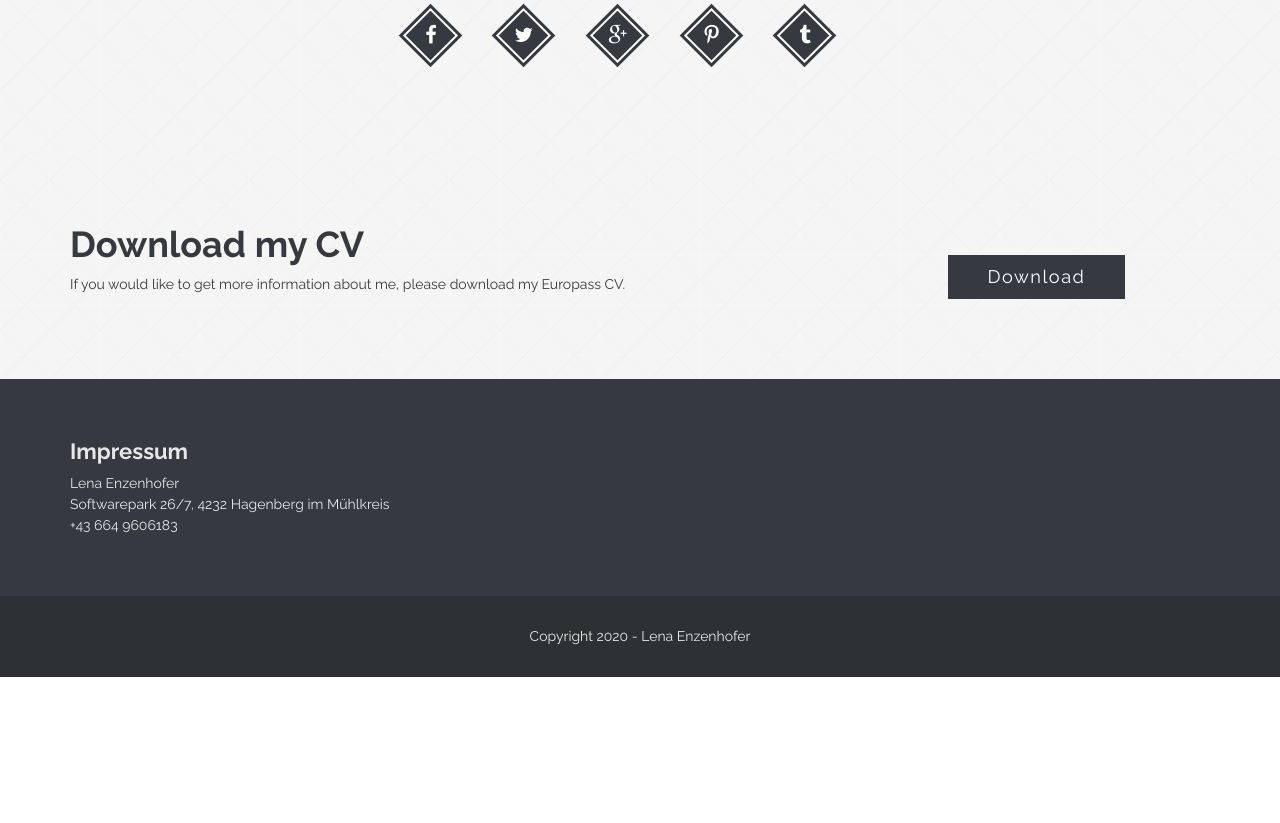
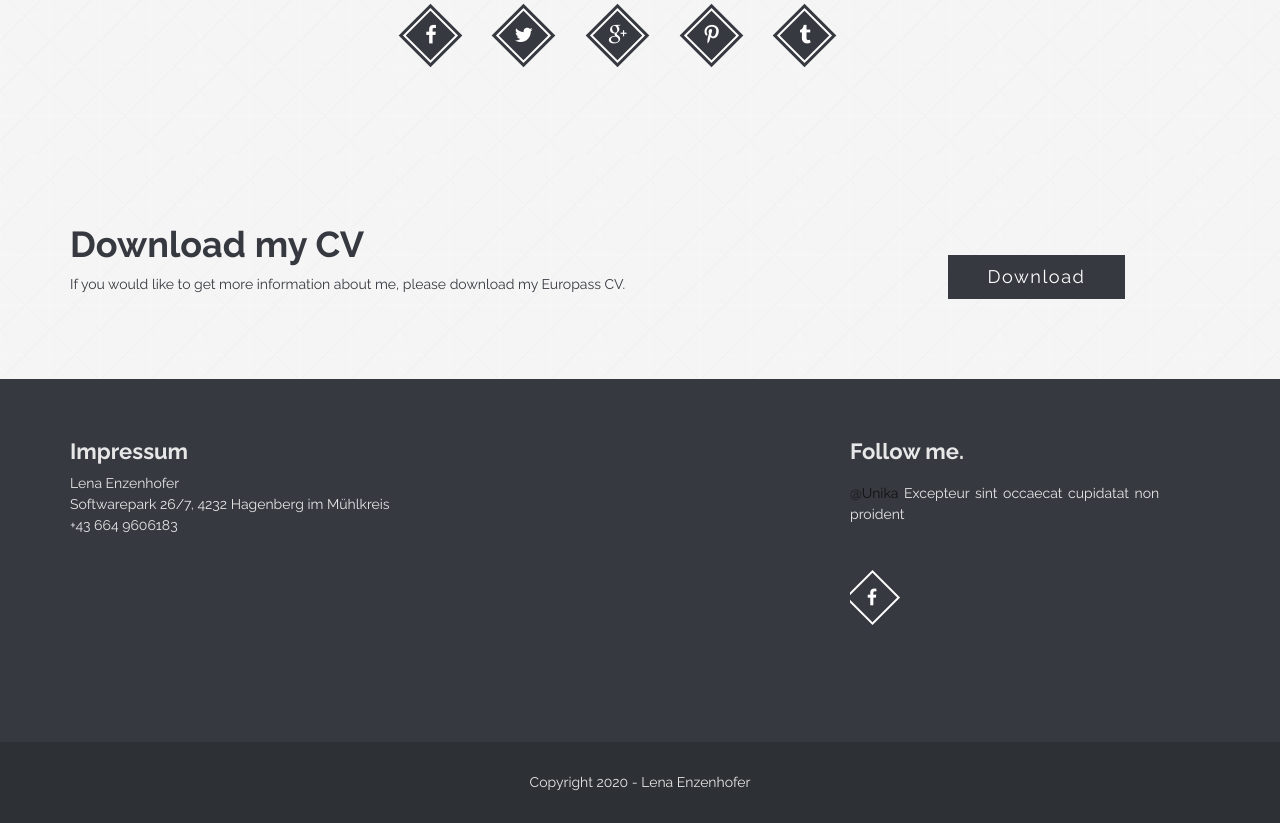
Before and after one commit to Lenzi99/Lenzi99.github.io, a plain HTML site: page index.html in a window 1280 px wide. Shown: the part 6520-7343 px from the top of the page. Before the commit the page ends 7197 px from the top, so only its background shows below. Drawn offline with nearby package versions, Linux system fonts and the light colour scheme; files whose address does not match are found by name.

Commit message:
Update index.html

```diff
--- a/index.html
+++ b/index.html
@@ -620,9 +620,15 @@
                                 </p>
 							</div>
                         	<div class="col-sm-6 col-md-4">
+							</div>
+							<div class="col-sm-12 col-md-4">
+                                <h4>Follow me.</h4>
+                                <div class="single-tweet">
+                                    <div class="tweet-content"><span>@Unika</span> Excepteur sint occaecat cupidatat non proident</div>
+                                    <li> <a href="https://www.linkedin.com/in/lena-enzenhofer-00861918a/" target="_blank" class="rotate-box-1 square-icon text-center wow zoomIn" data-wow-delay="0.3s"><span class="rotate-box-icon"><i class="fa fa-facebook"></i></span></a></li>
+                                </div>
+
                             </div>
-                            <div class="col-sm-12 col-md-4">
-							</div>
                         </div> <!-- /.row -->
                     </div> <!-- /.container -->
                 </div>
```
